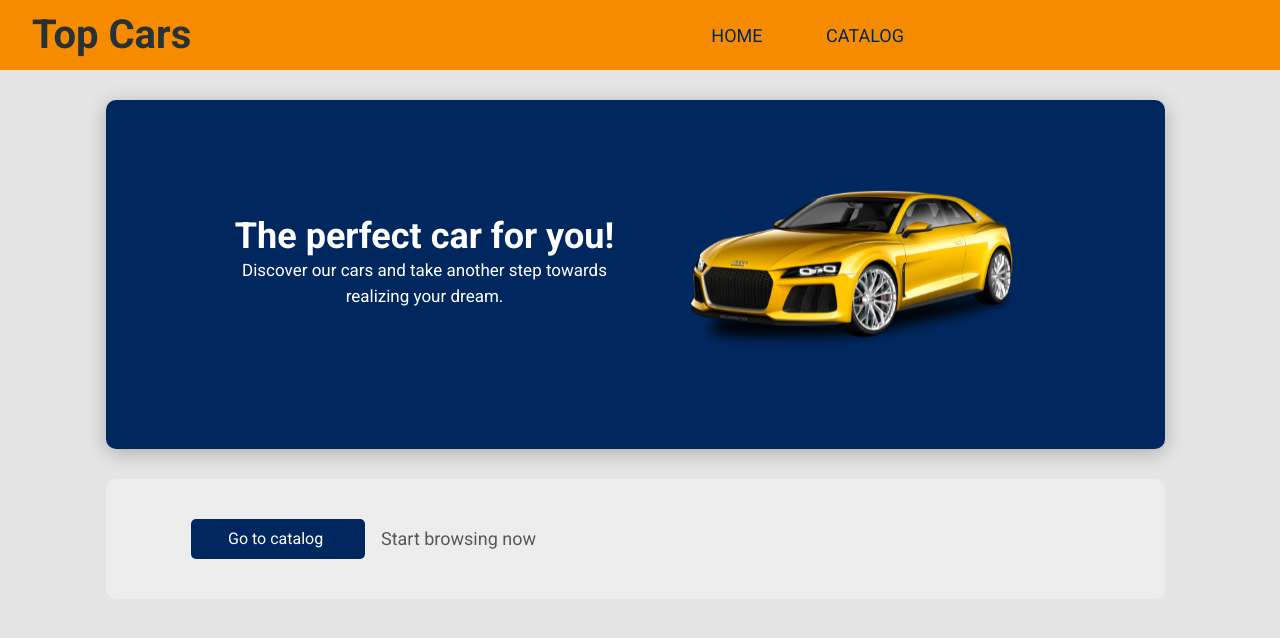
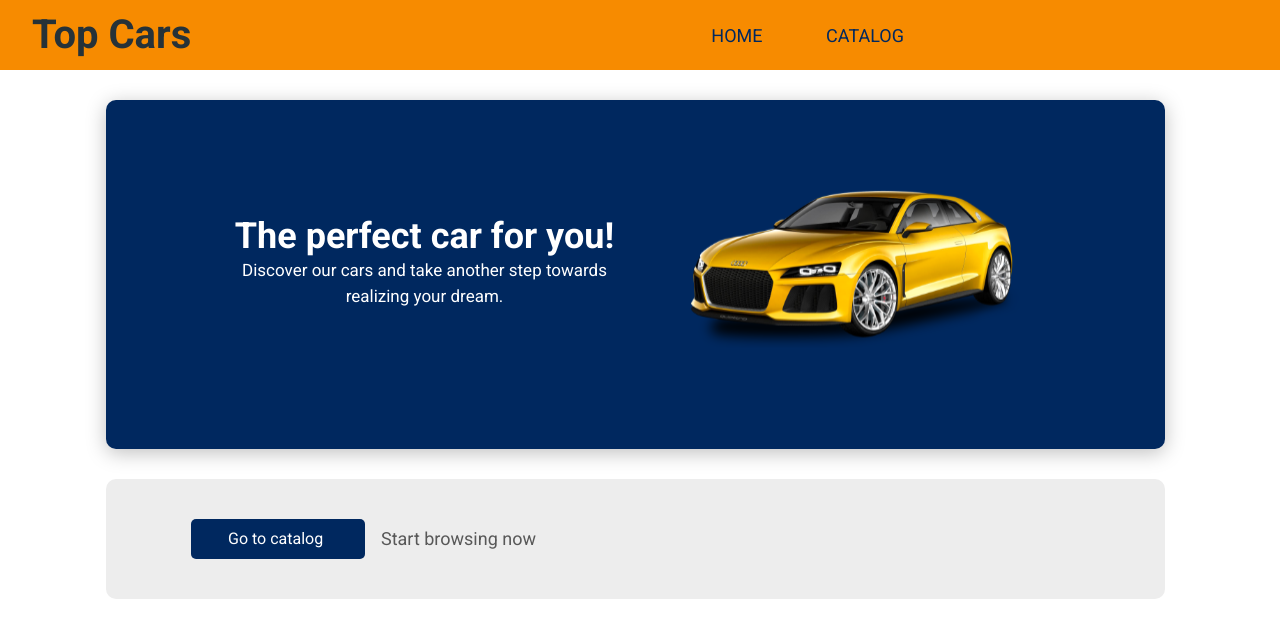
Before and after one commit to Tssa301/topcars, a React (Create React App) app: page / in a window 1280 px wide. Shown: the top 638 px of the page. Built offline with nearby package versions, Linux system fonts and the light colour scheme.

Commit message:
Background home-container

```diff
--- a/src/assets/styles/custom.scss
+++ b/src/assets/styles/custom.scss
@@ -2,7 +2,7 @@ $theme-colors: (
 'primary': #F78B00,
 );
 
-$body-bg: #E5E5E5;
+$body-bg: #fff;;
 $body-color: #263238;
 
 @import '~bootstrap/scss/bootstrap.scss';
--- a/src/pages/Home/styles.css
+++ b/src/pages/Home/styles.css
@@ -10,6 +10,7 @@
   background: #00285f;
   box-shadow: 0px 4px 20px rgba(0, 0, 0, 0.25);
   border-radius: 10px;
+  margin-bottom: 30px;
 }
 
 .home-content-container {
```
